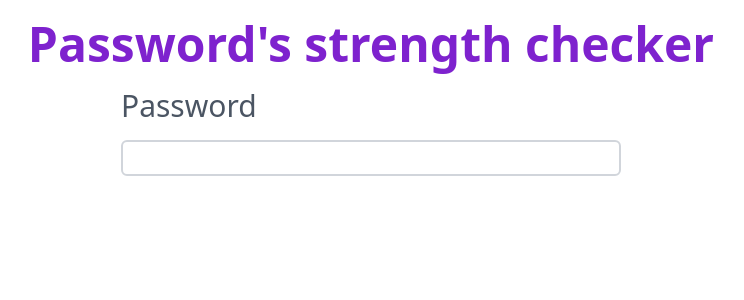
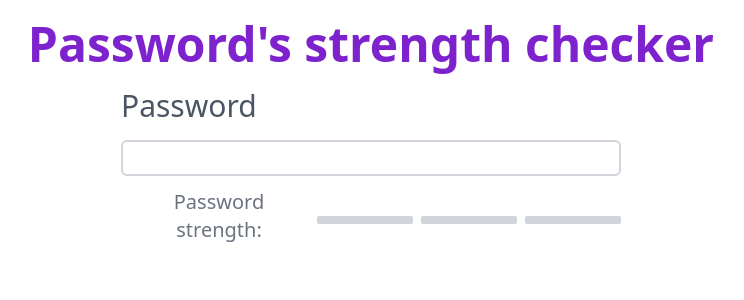
Before and after one commit to KsanaSal/input-password-strong-checker, an Angular app: page / in a window 1280 px wide. Shown: the top 300 px of the page, without its empty margins (269-1013 px from the left). Built offline with nearby package versions, Linux system fonts and the light colour scheme.

Commit message:
Added password strength component

```diff
--- a/src/app/app.module.ts
+++ b/src/app/app.module.ts
@@ -5,11 +5,13 @@ import { BrowserModule } from '@angular/platform-browser';
 import { AppRoutingModule } from './app-routing.module';
 import { AppComponent } from './app.component';
 import { PasswordInputComponent } from './password-input/password-input.component';
+import { PasswordStrengthBarComponent } from './password-input/password-strength-bar/password-strength-bar.component';
 
 @NgModule({
   declarations: [
     AppComponent,
-    PasswordInputComponent
+    PasswordInputComponent,
+    PasswordStrengthBarComponent
   ],
   imports: [
     BrowserModule,
--- a/src/app/password-input/password-input.component.html
+++ b/src/app/password-input/password-input.component.html
@@ -9,5 +9,6 @@
       class="border-2 border-gray-300 w-[500px] rounded-md text-2xl mt-4"
       formControlName="password"
     />
+    <app-password-strength-bar></app-password-strength-bar>
   </div>
 </form>
--- /dev/null
+++ b/src/app/password-input/password-strength-bar/password-strength-bar.component.html
@@ -0,0 +1,8 @@
+<div class="flex gap-2 font-medium text-xl mt-3 mx-auto">
+  <h2 class="text-gray-500 ml-2 text-center">Password strength:</h2>
+  <ul class="flex gap-2 text-end items-center pt-2">
+    <li class="w-24 h-2 bg-gray-300 rounded-sm"></li>
+    <li class="w-24 h-2 bg-gray-300 rounded-sm"></li>
+    <li class="w-24 h-2 bg-gray-300 rounded-sm"></li>
+  </ul>
+</div>
--- /dev/null
+++ b/src/app/password-input/password-strength-bar/password-strength-bar.component.ts
@@ -0,0 +1,15 @@
+import { Component, OnInit } from '@angular/core';
+
+@Component({
+  selector: 'app-password-strength-bar',
+  templateUrl: './password-strength-bar.component.html',
+  styleUrls: ['./password-strength-bar.component.css']
+})
+export class PasswordStrengthBarComponent implements OnInit {
+
+  constructor() { }
+
+  ngOnInit(): void {
+  }
+
+}
```
Also changed, not shown: src/app/password-input/password-strength-bar/password-strength-bar.component.css (added), 1 other file (tests, documents, lock files or other folders).
